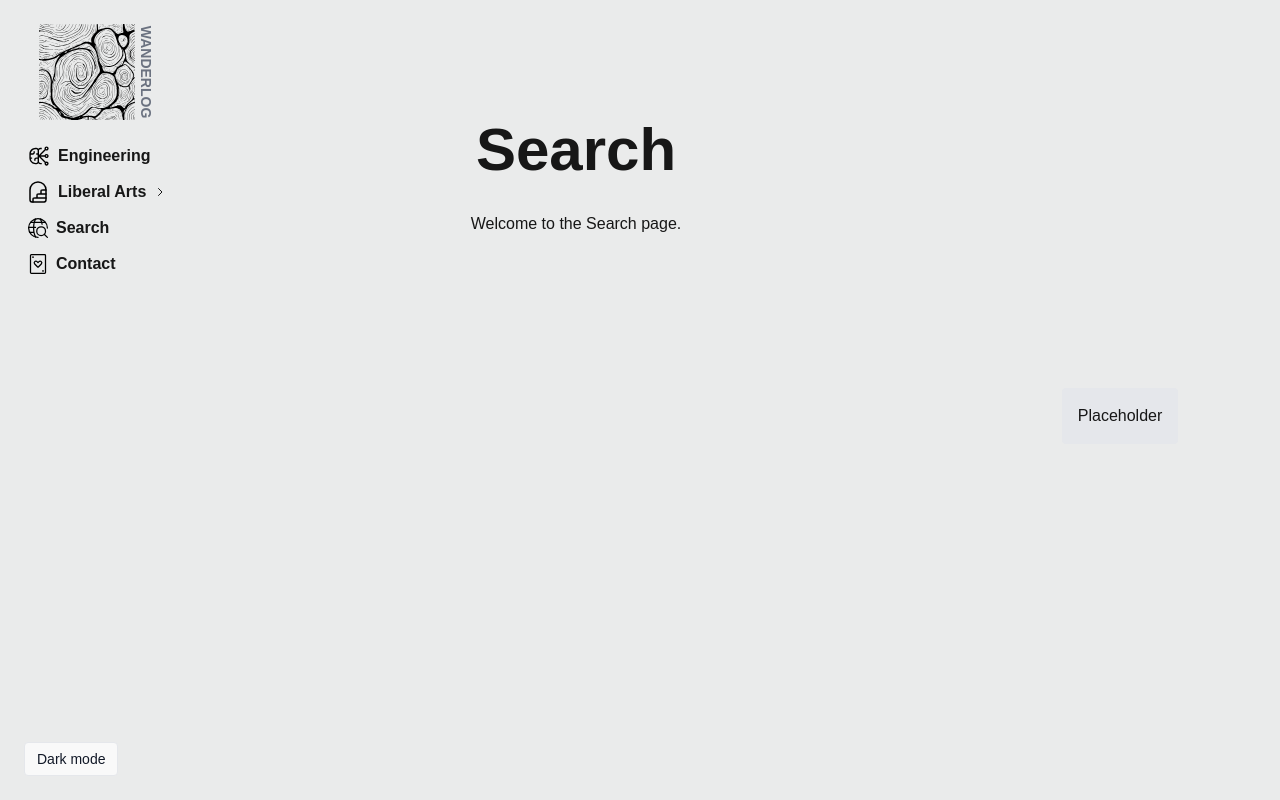
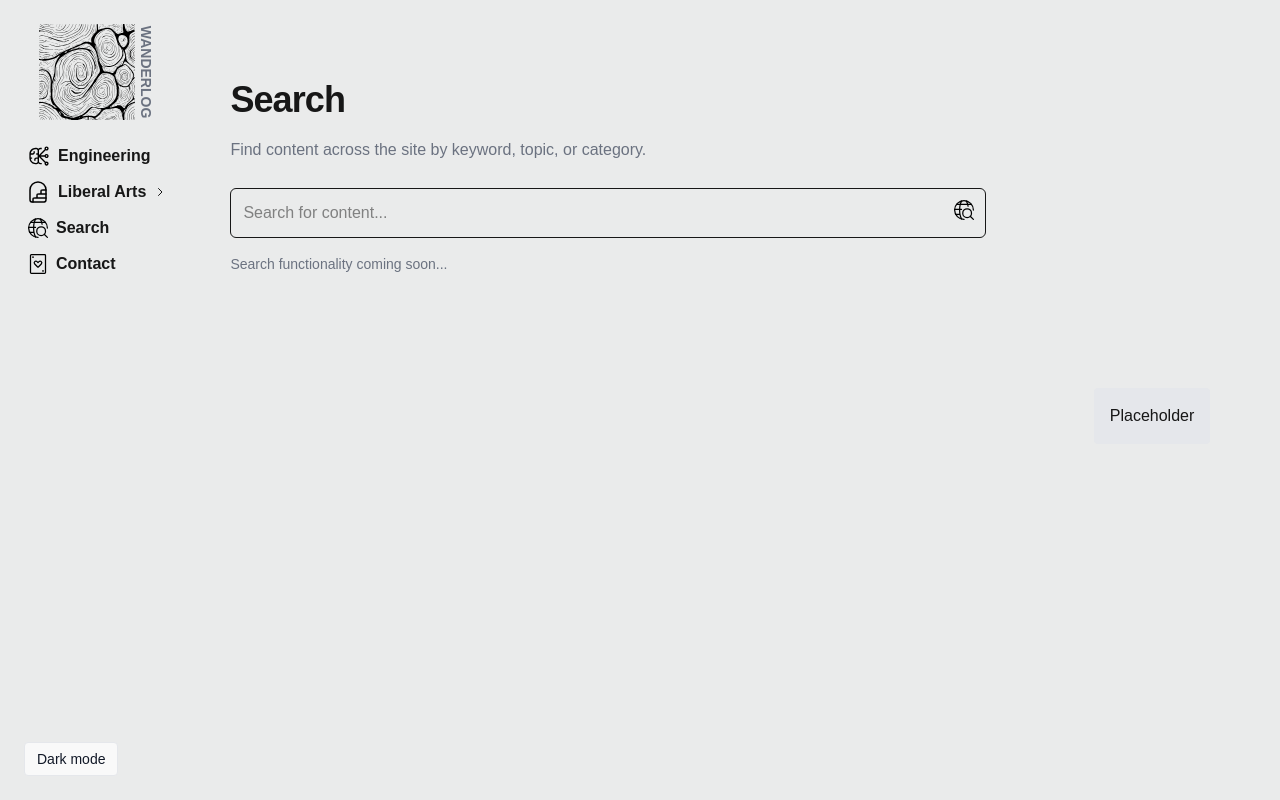
Before and after one commit to newPacifics/helloWorldGPT, a Next.js app in the folder personal-website/: page /search in a window 1280 px wide. Built offline with nearby package versions, Linux system fonts and the light colour scheme.

Commit message:
Refactored page layout for consistent layout

```diff
--- /dev/null
+++ b/personal-website/app/components/layout/page-layout.tsx
@@ -0,0 +1,52 @@
+"use client";
+
+import { ReactNode } from "react";
+
+interface PageLayoutProps {
+  title: string;
+  description?: string;
+  children: ReactNode;
+  sectionId?: string;
+  titleAdornment?: ReactNode;
+}
+
+/**
+ * Standardized page layout component
+ *
+ * @param title - The page title
+ * @param description - Optional description text shown below the title
+ * @param children - Content to be displayed in the page body
+ * @param sectionId - Optional ID for the intro section (defaults to "{title.toLowerCase()}-intro")
+ * @param titleAdornment - Optional element to display next to the title (e.g., an icon)
+ */
+export default function PageLayout({
+  title,
+  description,
+  children,
+  sectionId,
+  titleAdornment
+}: PageLayoutProps) {
+  const introId = sectionId || `${title.toLowerCase().replace(/\s+/g, '-')}-intro`;
+
+  return (
+    <div className="w-full flex flex-col items-center" style={{ marginTop: '5vh' }}>
+      <div className="max-w-4xl w-full flex flex-col gap-6">
+        <section id={introId} className="flex flex-col gap-4">
+          <h1 className="text-5xl sm:text-4xl font-extrabold tracking-tight flex items-center gap-3">
+            <span>{title}</span>
+            {titleAdornment}
+          </h1>
+          {description && (
+            <p className="text-base leading-7 text-muted-foreground">
+              {description}
+            </p>
+          )}
+        </section>
+
+        <div className="w-full flex flex-col gap-6">
+          {children}
+        </div>
+      </div>
+    </div>
+  );
+}
--- a/personal-website/app/layout.tsx
+++ b/personal-website/app/layout.tsx
@@ -33,18 +33,18 @@ export default function RootLayout({
           </aside>
           <main
             className="flex-1 flex justify-center items-start"
-            style={{ width: '60vw', minWidth: 240, maxWidth: 1200 }}
+            style={{ width: '65vw', minWidth: 240, maxWidth: 1200 }}
           >
             <div
               className="w-full max-w-3xl flex flex-col items-center"
-              style={{ marginTop: '5vh', marginLeft: '2vw', marginRight: '2vw' }}
+              style={{ margin:'5vh 3vw 5vh 3vw' }}
             >
               {children}
             </div>
           </main>
           <aside
             className="flex flex-col items-center justify-center"
-            style={{ width: '25vw', minWidth: 120, maxWidth: 400 }}
+            style={{ width: '20vw', minWidth: 120, maxWidth: 400 }}
           >
             <button className="p-4 rounded bg-gray-200 hover:bg-gray-300 mt-8">Placeholder</button>
           </aside>
--- a/personal-website/app/literature/library/page.tsx
+++ b/personal-website/app/literature/library/page.tsx
@@ -1,20 +1,14 @@
+import PageLayout from "../../components/layout/page-layout";
+
 export default function LibraryPage() {
   return (
-    <div className="w-full flex flex-col items-center" style={{ marginTop: '5vh' }}>
-      <div className="max-w-2xl w-full flex flex-col gap-6">
-        <section id="library-intro" className="flex flex-col gap-4">
-          <h1 className="text-5xl sm:text-4xl font-extrabold tracking-tight">
-            Library
-          </h1>
-          <p className="text-base leading-7 text-muted-foreground">
-            A curated collection of books, articles, and reading materials worth exploring.
-          </p>
-        </section>
-
-        <div className="w-full flex flex-col gap-4">
-          <p className="text-muted-foreground">Coming soon...</p>
-        </div>
+    <PageLayout
+      title="Library"
+      description="A curated collection of books, articles, and reading materials worth exploring."
+    >
+      <div className="grid grid-cols-1 gap-6">
+        <p className="text-muted-foreground">Coming soon...</p>
       </div>
-    </div>
+    </PageLayout>
   );
 }
--- a/personal-website/app/literature/page.tsx
+++ /dev/null
@@ -1,8 +0,0 @@
-export default function LiteraturePage() {
-  return (
-    <div className="w-full flex flex-col items-center" style={{ marginTop: '10vh' }}>
-      <h1 className="text-6xl font-extrabold mb-8">Literature</h1>
-      <p>Welcome to the Literature page.</p>
-    </div>
-  );
-}
--- a/personal-website/app/literature/quotes/page.tsx
+++ b/personal-website/app/literature/quotes/page.tsx
@@ -1,4 +1,5 @@
 import StickerCard from "../../components/ui/sticker-card";
+import PageLayout from "../../components/layout/page-layout";
 import { getAllQuotes } from "../../lib/content";
 
 export default function QuotesPage() {
@@ -6,18 +7,10 @@ export default function QuotesPage() {
   const quotes = getAllQuotes();
 
   return (
-    <div className="w-full flex flex-col items-center" style={{ marginTop: '5vh' }}>
-      <div className="max-w-4xl w-full flex flex-col gap-6">
-        <section id="quotes-intro" className="flex flex-col gap-4">
-          <h1 className="text-5xl sm:text-4xl font-extrabold tracking-tight">
-            Quotes
-          </h1>
-          <p className="text-base leading-7 text-muted-foreground">
-            A collection of inspiring quotes, thoughts, and wisdom from various sources.
-          </p>
-        </section>
-
-        <div className="w-full flex flex-col gap-6">
+    <PageLayout
+      title="Quotes"
+      description="A collection of inspiring quotes, thoughts, and wisdom from various sources."
+    >
       <div className="grid grid-cols-1 md:grid-cols-2 lg:grid-cols-2 gap-6">
         {quotes.map((quote, index) => (
           <StickerCard
@@ -27,8 +20,6 @@ export default function QuotesPage() {
           />
         ))}
       </div>
-        </div>
-      </div>
-    </div>
+    </PageLayout>
   );
 }
--- a/personal-website/app/literature/vocab/page.tsx
+++ b/personal-website/app/literature/vocab/page.tsx
@@ -1,4 +1,5 @@
 import StickerCard from "../../components/ui/sticker-card";
+import PageLayout from "../../components/layout/page-layout";
 import { getAllVocabulary } from "../../lib/content";
 
 export default function VocabPage() {
@@ -6,18 +7,10 @@ export default function VocabPage() {
   const vocabulary = getAllVocabulary();
 
   return (
-    <div className="w-full flex flex-col items-center" style={{ marginTop: '5vh' }}>
-      <div className="max-w-4xl w-full flex flex-col gap-6">
-        <section id="vocab-intro" className="flex flex-col gap-4">
-          <h1 className="text-5xl sm:text-4xl font-extrabold tracking-tight">
-            Vocab
-          </h1>
-          <p className="text-base leading-7 text-muted-foreground">
-            A collection of interesting words, definitions, and linguistic explorations.
-          </p>
-        </section>
-
-        <div className="w-full flex flex-col gap-6">
+    <PageLayout
+      title="Vocab"
+      description="A collection of interesting words, definitions, and linguistic explorations."
+    >
       <div className="grid grid-cols-2 md:grid-cols-3 lg:grid-cols-4 gap-6">
         {vocabulary.map((vocab, index) => (
           <StickerCard
@@ -27,8 +20,6 @@ export default function VocabPage() {
           />
         ))}
       </div>
-        </div>
-      </div>
-    </div>
+    </PageLayout>
   );
 }
--- a/personal-website/app/search/page.tsx
+++ b/personal-website/app/search/page.tsx
@@ -1,8 +1,32 @@
+import PageLayout from "../components/layout/page-layout";
+
 export default function SearchPage() {
   return (
-    <div className="w-full flex flex-col items-center" style={{ marginTop: '10vh' }}>
-      <h1 className="text-6xl font-extrabold mb-8">Search</h1>
-      <p>Welcome to the Search page.</p>
-    </div>
+    <PageLayout
+      title="Search"
+      description="Find content across the site by keyword, topic, or category."
+    >
+      <div className="grid grid-cols-1 gap-6">
+        <div className="flex flex-col gap-4">
+          <div className="relative">
+            <input
+              type="text"
+              placeholder="Search for content..."
+              className="w-full p-3 pr-10 border rounded-md focus:outline-none focus:ring-2 focus:ring-blue-500"
+            />
+            <div className="absolute right-3 top-3">
+              <img
+                src="/icons/streamline-ultimate--network-search.svg"
+                alt="Search"
+                className="h-5 w-5"
+              />
+            </div>
+          </div>
+          <p className="text-sm text-muted-foreground">
+            Search functionality coming soon...
+          </p>
+        </div>
+      </div>
+    </PageLayout>
   );
 }
--- a/personal-website/app/wanderlog/page.tsx
+++ b/personal-website/app/wanderlog/page.tsx
@@ -1,4 +1,5 @@
 import Postcard from "../components/ui/postcard";
+import PageLayout from "../components/layout/page-layout";
 import { getAllWanderlogPosts } from "../lib/content";
 import type { Content } from "../lib/content";
 
@@ -38,18 +39,11 @@ function buildTwoLinePreviewFromContent(content: string, maxWords = 40, maxChars
 export default function WanderlogPage() {
     const posts = getAllWanderlogPosts();
 
-    return (
-        <div className="w-full flex flex-col items-center" style={{ marginTop: '5vh' }}>
-            <div className="max-w-2xl w-full flex flex-col gap-6">
-                <section id="site-intro" className="flex flex-col gap-4">
-                    <h1 className="text-5xl sm:text-4xl font-extrabold tracking-tight flex items-center gap-3">
-                        <span>Inside the Wanderlog</span>
+    const titleAdornment = (
         <img src="/icons/wood-pile.svg" alt="" aria-hidden="true" className="h-12 w-12" />
-                    </h1>
-                    <p className="text-base leading-7 text-muted-foreground">
-                        Hi there, my curious friends! Ready to slide down into the rabbit hole of building, reading, and learning?
-                        This is my personal log of ideas, drafts, and experiments collected along the way.
-                    </p>
+    );
+
+    const socialLinks = (
         <footer className="flex items-center gap-4 text-muted-foreground">
             <a
                 href="https://www.linkedin.com"
@@ -90,9 +84,18 @@ export default function WanderlogPage() {
                 <img src="/window.svg" alt="Window" className="h-5 w-5" />
             </a>
         </footer>
-                </section>
+    );
 
-                <div className="w-full flex flex-col gap-4">
+    return (
+        <PageLayout
+            title="Inside the Wanderlog"
+            description="Hi there, my curious friends! Ready to slide down into the rabbit hole of building, reading, and learning? This is my personal log of ideas, drafts, and experiments collected along the way."
+            titleAdornment={titleAdornment}
+            sectionId="wanderlog-intro"
+        >
+            {socialLinks}
+
+            <div className="grid grid-cols-1 gap-6 mt-2">
                 {posts.map((post) => (
                     <Postcard
                         key={post.slug}
@@ -104,7 +107,6 @@ export default function WanderlogPage() {
                     />
                 ))}
             </div>
-            </div>
-        </div>
+        </PageLayout>
     );
 }
```
Also changed, not shown: personal-website/app/contact/page.tsx (+34 -4 lines), personal-website/app/engineering/page.tsx (+11 -12 lines). Lines whose indentation alone changed are shown as unchanged.
